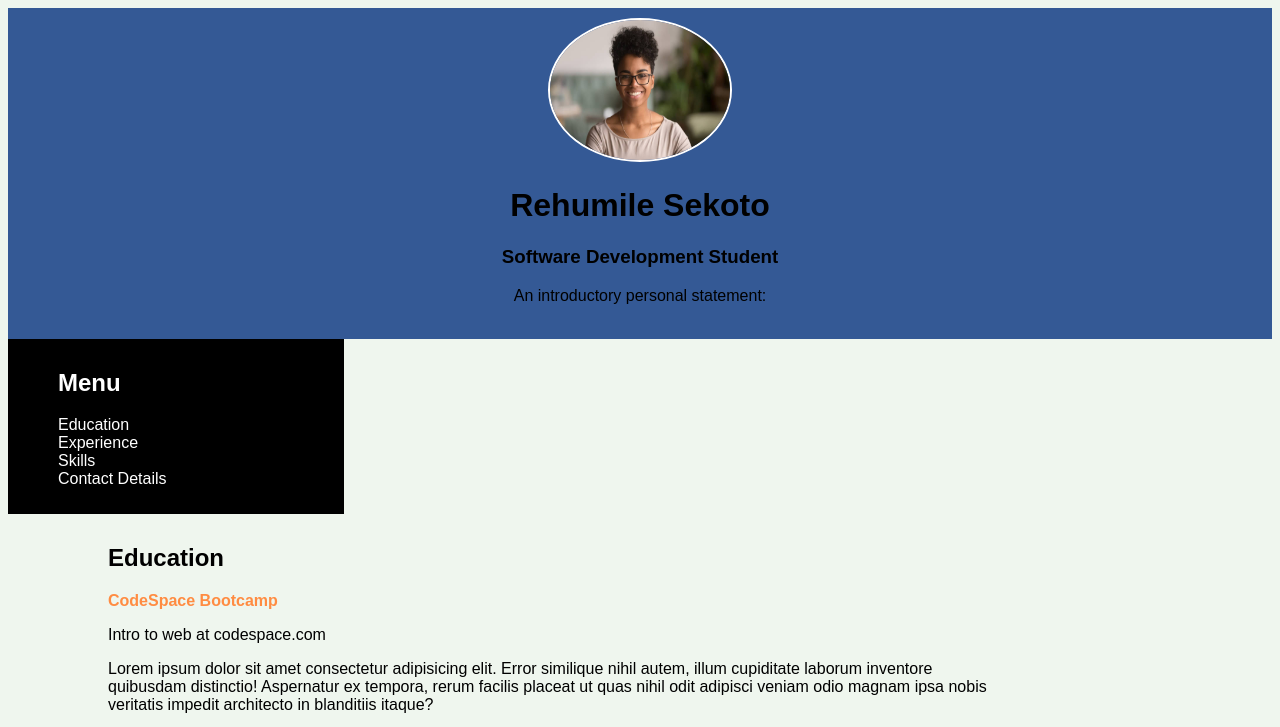
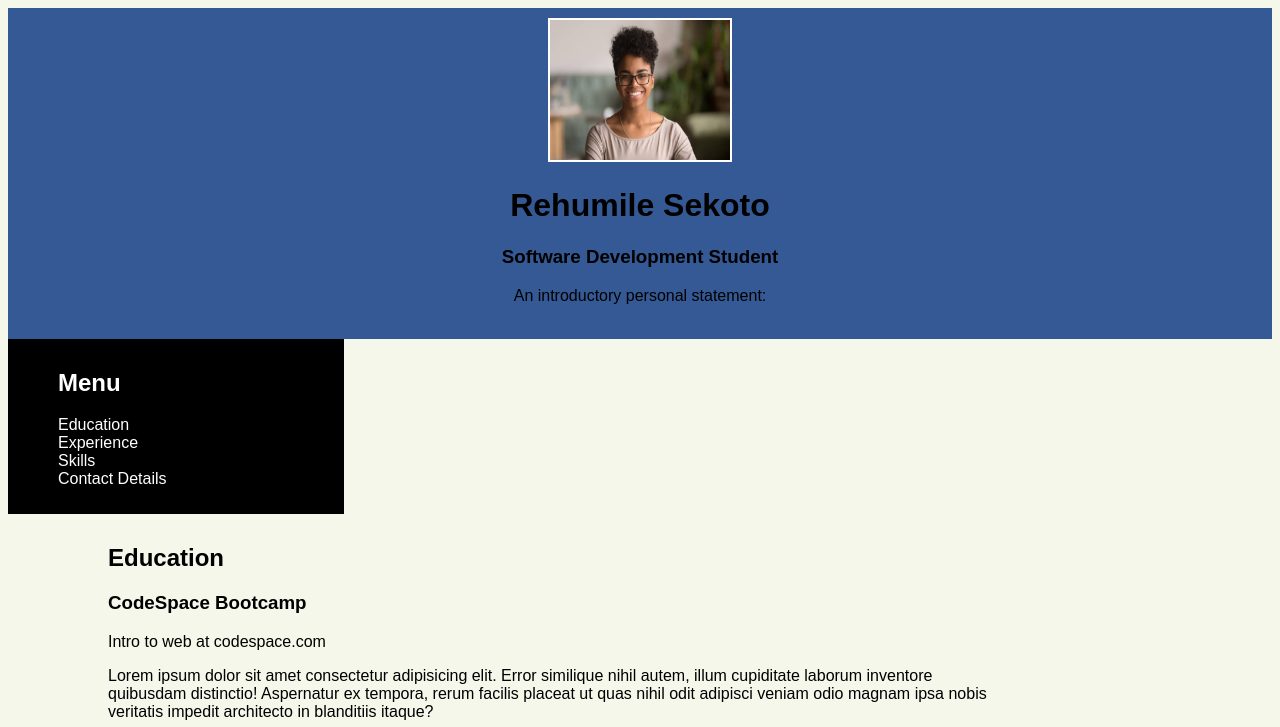
Before and after one commit to Rehumile/resume-4, a plain HTML site: page index.html in a window 1280 px wide. Shown: the top 727 px of the page. Drawn offline with Linux system fonts and the light colour scheme.

Commit message:
Update stylesheet.css

```diff
--- a/CSS/stylesheet.css
+++ b/CSS/stylesheet.css
@@ -1,17 +1,14 @@
 html {
     font-family: Arial, Helvetica, sans-serif;
-    background-color: #EFF6EE;
+    background-color: #F6F7EB;
 }
 img {
     width: 180px;
     height: 140px;
     border: 2px solid white;
-    border-radius: 50%;
     margin-top: 10px;
 }
 #Name {
-
-
     width: 100%;
     text-align: center;
 }
@@ -25,10 +22,6 @@ header {
 article #link{
     text-decoration: none;
     color:black;
-}
-
-#link:hover{
-    color: #EAC435
 }
 #nav-bar {
     background-color: black;
@@ -59,7 +52,7 @@ article {
 
 }
 
-.blue-heading {
+.orange-heading {
     color: #FF8C42;
     font-weight: bold;
     font-size: 16px;
```
